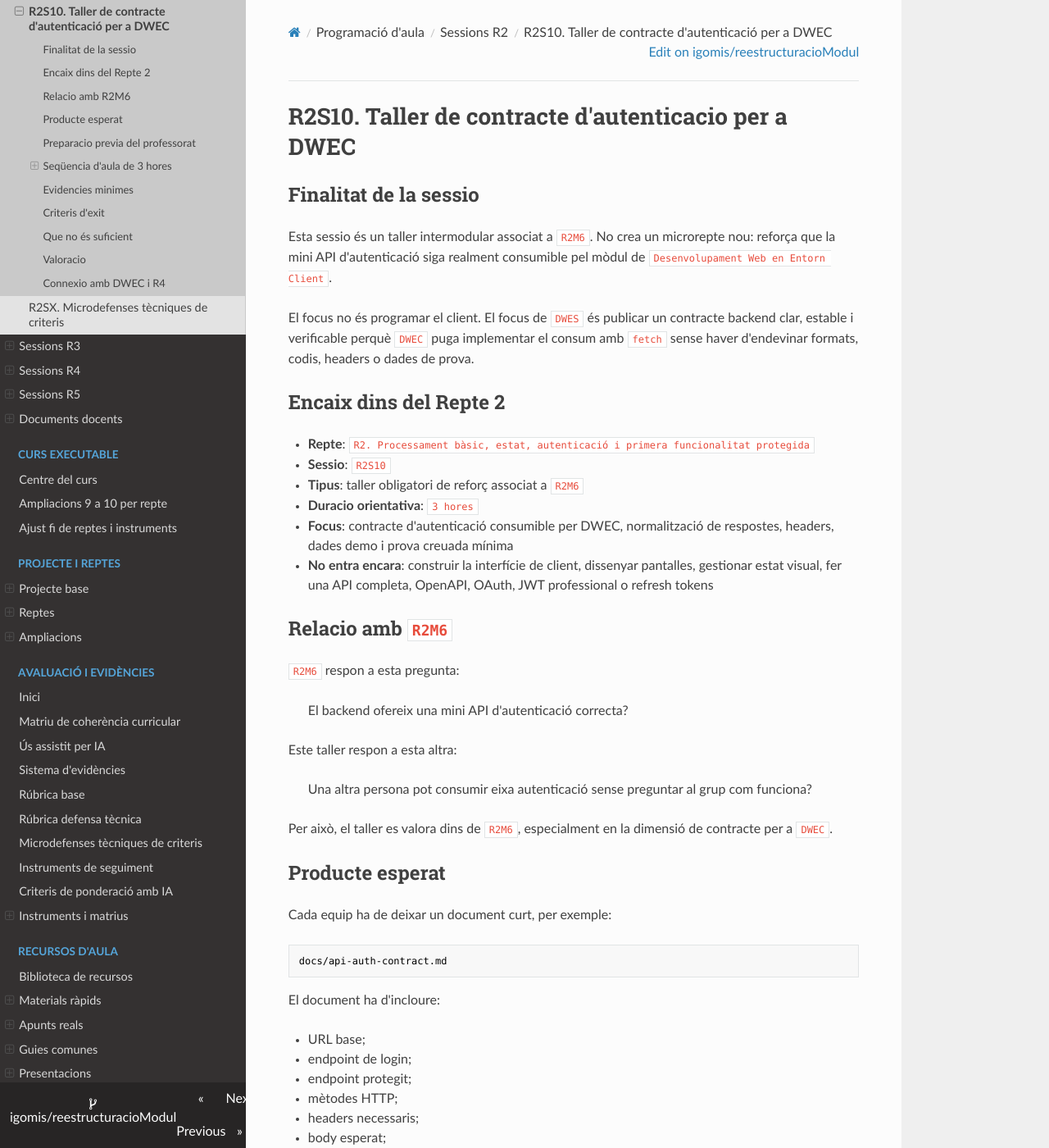
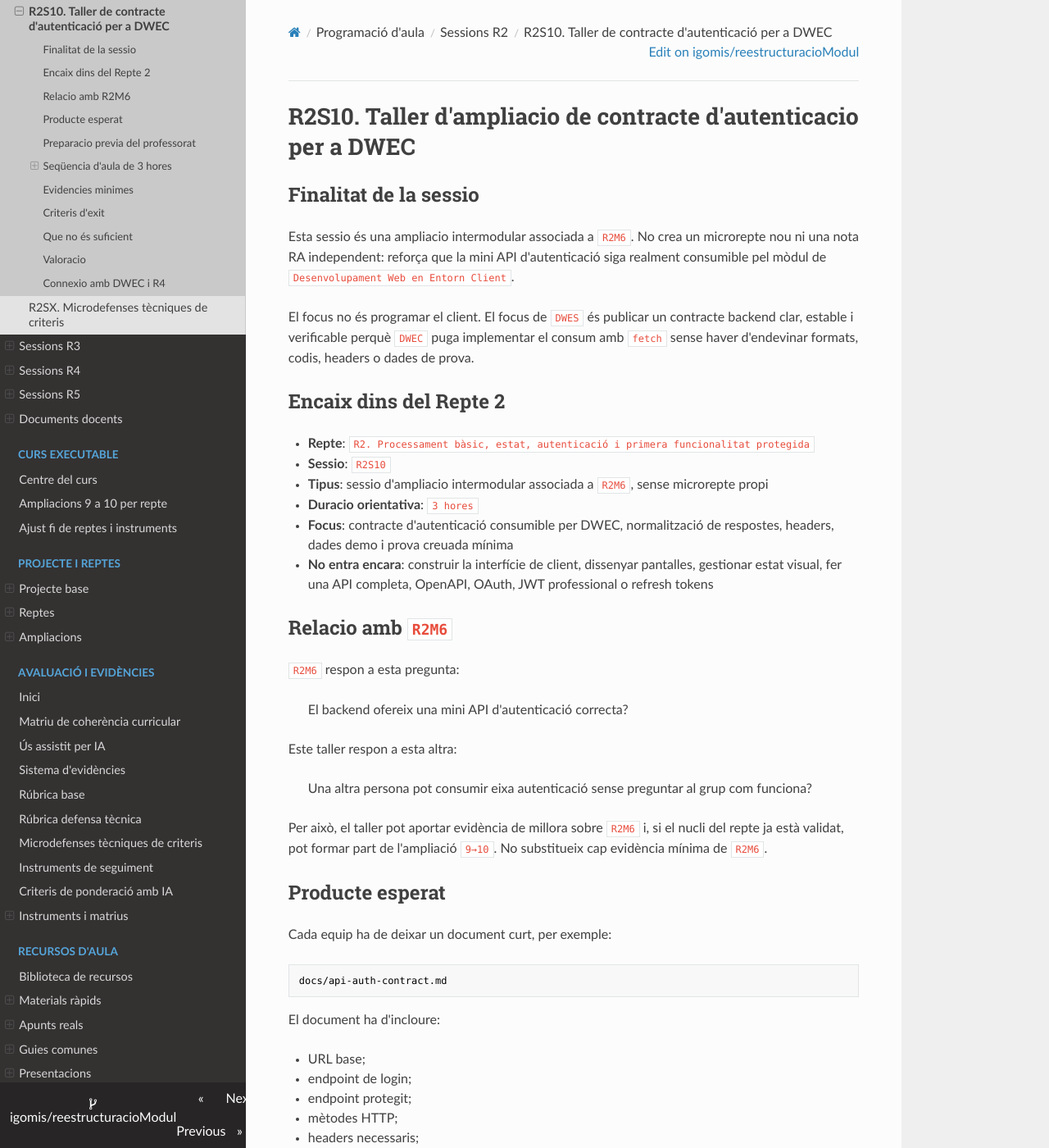
Before and after one commit to igomis/reestructuracioModul, an MkDocs documentation site: the page built from docs/01_programacio_modul/programacio_aula_r2s10_taller_contracte_autenticacio_dwec.md, in a window 1280 px wide and 1400 px high. Shown: the whole window at 82% size. Built offline with MkDocs 1.6.1, drawn with Linux system fonts in a browser that asks for light colours; nearby versions of some CDN libraries; some of the changed text lies outside the part shown.

Commit message:
Document R2S10 as extension session

```diff
--- a/docs/01_programacio_modul/programacio_aula_r2s10_taller_contracte_autenticacio_dwec.md
+++ b/docs/01_programacio_modul/programacio_aula_r2s10_taller_contracte_autenticacio_dwec.md
@@ -1,8 +1,8 @@
-# R2S10. Taller de contracte d'autenticacio per a DWEC
+# R2S10. Taller d'ampliacio de contracte d'autenticacio per a DWEC
 
 ## Finalitat de la sessio
 
-Esta sessio és un taller intermodular associat a `R2M6`. No crea un microrepte nou: reforça que la mini API d'autenticació siga realment consumible pel mòdul de `Desenvolupament Web en Entorn Client`.
+Esta sessio és una ampliacio intermodular associada a `R2M6`. No crea un microrepte nou ni una nota RA independent: reforça que la mini API d'autenticació siga realment consumible pel mòdul de `Desenvolupament Web en Entorn Client`.
 
 El focus no és programar el client. El focus de `DWES` és publicar un contracte backend clar, estable i verificable perquè `DWEC` puga implementar el consum amb `fetch` sense haver d'endevinar formats, codis, headers o dades de prova.
 
@@ -10,7 +10,7 @@ El focus no és programar el client. El focus de `DWES` és publicar un contract
 
 - **Repte**: `R2. Processament bàsic, estat, autenticació i primera funcionalitat protegida`
 - **Sessio**: `R2S10`
-- **Tipus**: taller obligatori de reforç associat a `R2M6`
+- **Tipus**: sessio d'ampliacio intermodular associada a `R2M6`, sense microrepte propi
 - **Duracio orientativa**: `3 hores`
 - **Focus**: contracte d'autenticació consumible per DWEC, normalització de respostes, headers, dades demo i prova creuada mínima
 - **No entra encara**: construir la interfície de client, dissenyar pantalles, gestionar estat visual, fer una API completa, OpenAPI, OAuth, JWT professional o refresh tokens
@@ -25,7 +25,7 @@ Este taller respon a esta altra:
 
 > Una altra persona pot consumir eixa autenticació sense preguntar al grup com funciona?
 
-Per això, el taller es valora dins de `R2M6`, especialment en la dimensió de contracte per a `DWEC`.
+Per això, el taller pot aportar evidència de millora sobre `R2M6` i, si el nucli del repte ja està validat, pot formar part de l'ampliació `9→10`. No substitueix cap evidència mínima de `R2M6`.
 
 ## Producte esperat
 
@@ -176,11 +176,11 @@ Pregunta de checkpoint: si demà una persona de `DWEC` vol consumir la teua API,
 
 ## Valoracio
 
-El taller no té nota separada. Es valora dins de `R2M6`, especialment en la dimensió **contracte per a DWEC**.
+El taller no té nota separada ni microrepte propi. Pot reforçar l'evidència de contracte de `R2M6` i pot usar-se com a ampliació integrada del Repte 2 quan el nucli ja està complet.
 
 Regla docent recomanada:
 
-> Sense contracte mínim documentat per a `DWEC`, `R2M6` no pot superar el `8`.
+> Si s'activa `R2S10`, sense contracte mínim documentat per a `DWEC` l'ampliació no es considera validada.
 
 ## Connexio amb DWEC i R4
 
```
Also changed, not shown: docs/01_programacio_modul/guia_sessio_a_sessio_20_setmanes.md (+3 -3 lines), docs/01_programacio_modul/index.md (+6 -6 lines), docs/01_programacio_modul/planificacio_microtallers_reptes.md (+2 -1 lines), docs/01_programacio_modul/programacio_aula_repte_02.md (+6 -4 lines), docs/02_reptes/repte_02_sessions_i_autenticacio.md (+3 -1 lines).
